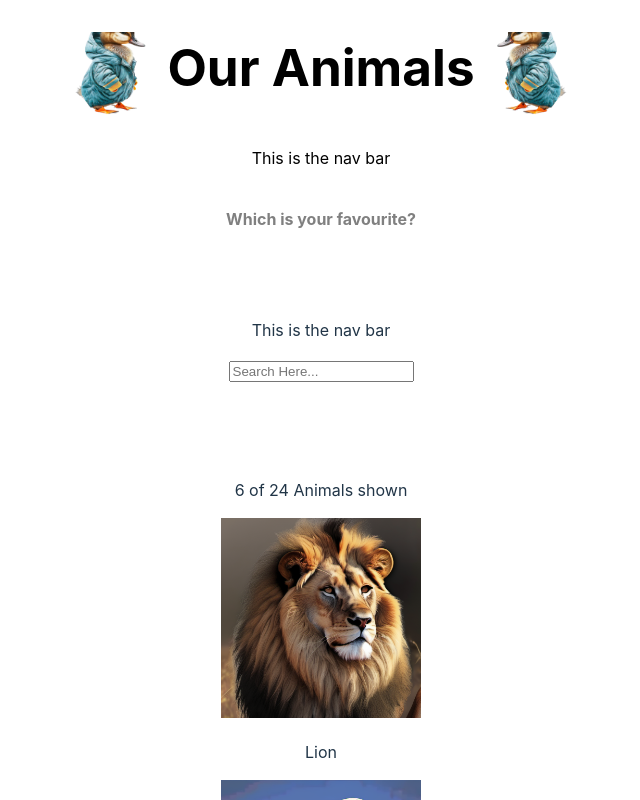
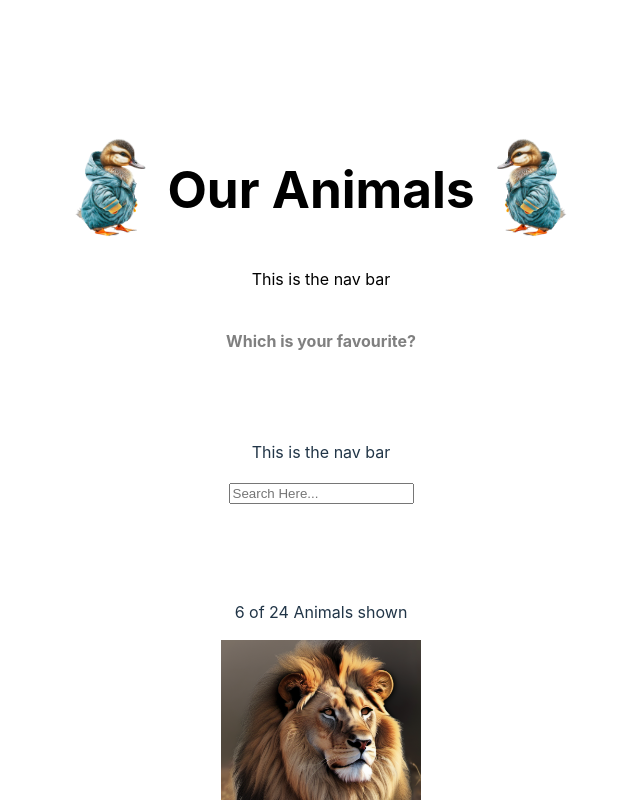
Before and after one commit to technative-academy/animal-chaos, a React (Vite) app: page / in a window 1280 px wide. Shown: the top 800 px of the page, without its empty margins (319-959 px from the left). Built offline with nearby package versions, Linux system fonts and the light colour scheme.

Commit message:
Update src/components/Header/Header.module.css

```diff
--- a/src/components/Header/Header.module.css
+++ b/src/components/Header/Header.module.css
@@ -19,7 +19,7 @@
     min-width:1100px;
     border-radius: 100% 100% 100% 100%;
     background-position:center;
-    margin-top: -60%;
+    margin-top: -50%;
 }
 
 .circleContent{
```
